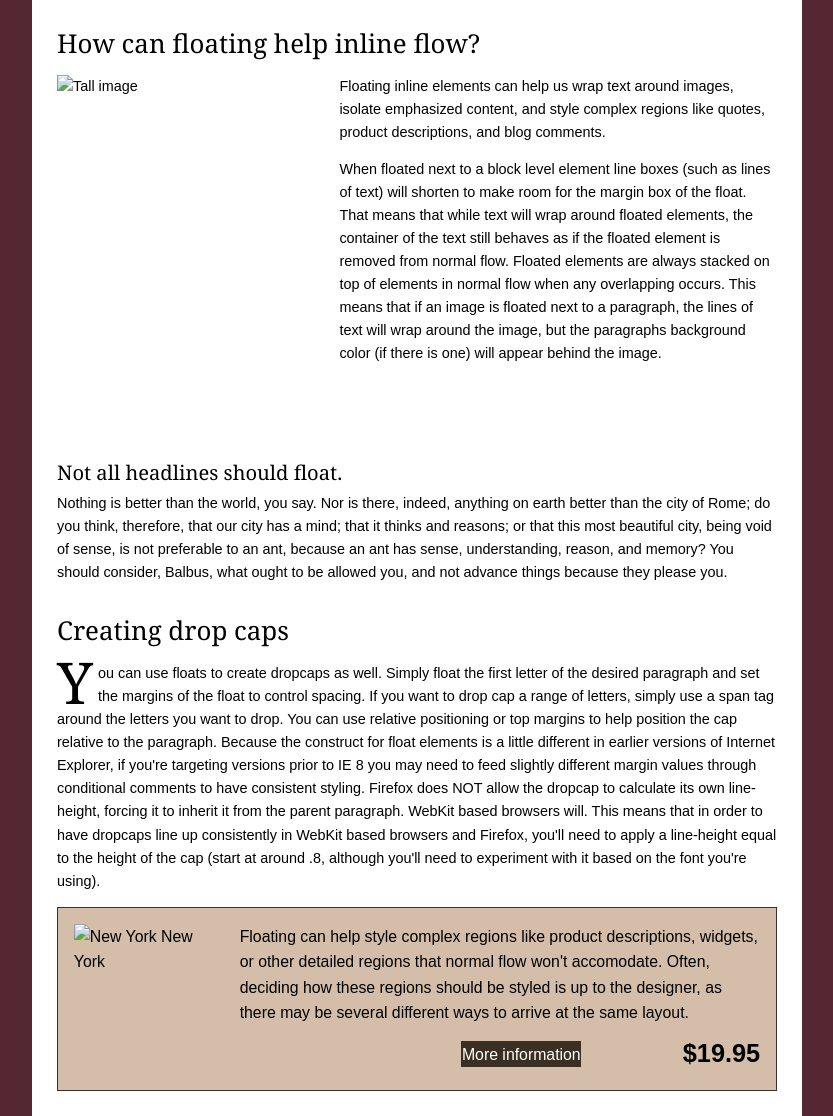
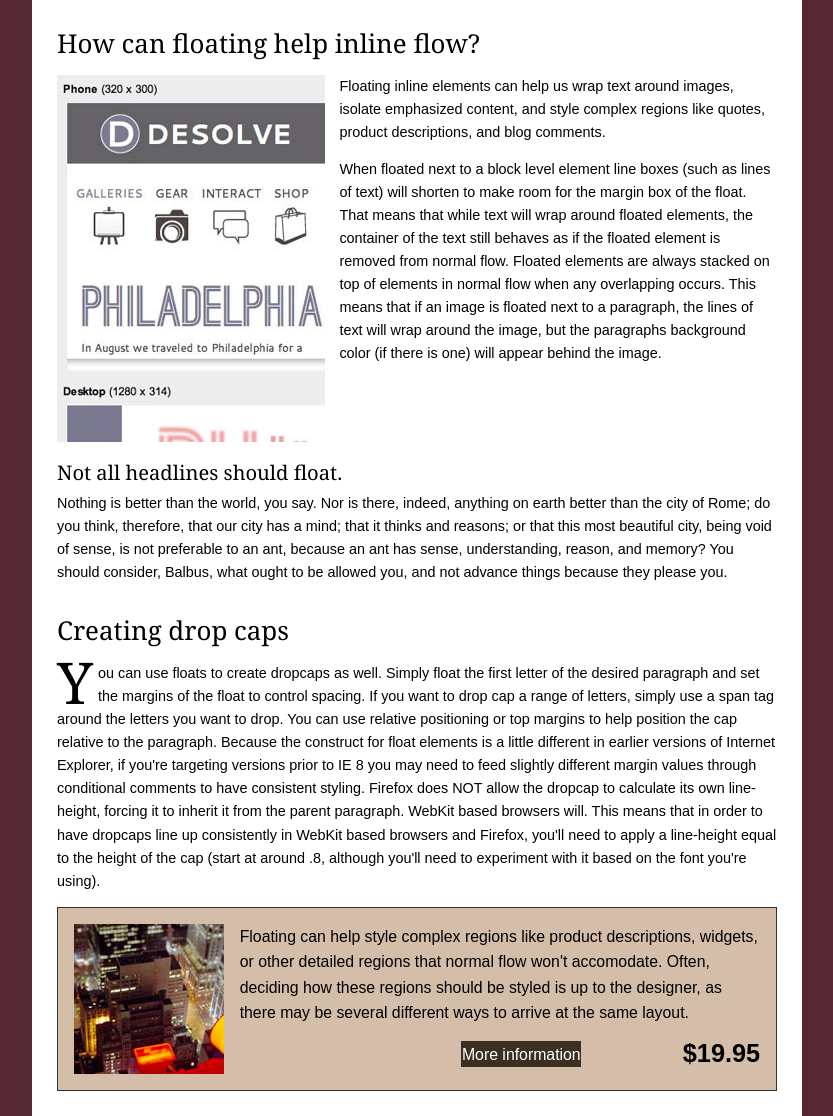
Before and after one commit to esalsied/tutorialpracticeassignment, a plain HTML site: page 03_05/inline.htm in a window 1280 px wide. Shown: the part 80-1196 px from the top of the page, without its empty margins (223-1056 px from the left). Drawn offline with Linux system fonts and the light colour scheme.

Commit message:
Image paths actually fixed

```diff
--- a/03_05/inline.htm
+++ b/03_05/inline.htm
@@ -117,7 +117,7 @@ article p {
 <article>
 <h2>How can floating help inline flow?</h2>
 <section class="textWrap">
-<p><img src="03_05/_images/tall.jpg" width="268" height="367" alt="Tall image">Floating inline elements can help us wrap text around images, isolate emphasized content, and style complex regions like quotes, product descriptions, and blog comments.</p>
+<p><img src="_images/tall.jpg" width="268" height="367" alt="Tall image">Floating inline elements can help us wrap text around images, isolate emphasized content, and style complex regions like quotes, product descriptions, and blog comments.</p>
 <p>When floated next to a block level element line boxes (such as lines of text) will shorten to make room for the margin box of the float. That means that while text will wrap around floated elements, the container of the text still behaves as if the floated element is removed from normal flow. Floated elements are always stacked on top of elements in normal flow when any overlapping occurs. This means that if an image is floated next to a paragraph, the lines of text will wrap around the image, but the paragraphs background color (if there is one) will appear behind the image.</p>
 <h3>Not all headlines should float.</h3>
 <p>Nothing is better than the world, you say. Nor is there, indeed, anything on earth better than the city of Rome; do you think, therefore, that our city has a mind; that it thinks and reasons; or that this most beautiful city, being void of sense, is not preferable to an ant, because an ant has sense, understanding, reason, and memory? You should consider, Balbus, what ought to be allowed you, and not advance things because they please you.</p>
@@ -127,7 +127,7 @@ article p {
 <p>You can use floats to create dropcaps as well. Simply float the first letter of the desired paragraph and set the margins of the float to control spacing. If you want to drop cap a range of letters, simply use a span tag around the letters you want to drop. You can use relative positioning or top margins to help position the cap relative to the paragraph. Because the construct for float elements is a little different in earlier versions of Internet Explorer, if you're targeting versions prior to IE 8 you may need to feed slightly different margin values through conditional comments to have consistent styling. Firefox does NOT allow the dropcap to calculate its own line-height, forcing it to inherit it from the parent paragraph. WebKit based browsers will. This means that in order to have dropcaps line up consistently in WebKit based browsers and Firefox, you'll need to apply a line-height equal to the height of the cap (start at around .8, although you'll need to experiment  with it based on the font you're using).</p>
 </section>
 <section class="complex">
-<p><img src="03_05/_images/nyc.jpg" width="150" height="150" alt="New York New York">Floating can help style complex regions like product descriptions, widgets, or other detailed regions that normal flow won't accomodate. Often, deciding how these regions should be styled is up to the designer, as there may be several different ways to arrive at the same layout.</p>
+<p><img src="_images/nyc.jpg" width="150" height="150" alt="New York New York">Floating can help style complex regions like product descriptions, widgets, or other detailed regions that normal flow won't accomodate. Often, deciding how these regions should be styled is up to the designer, as there may be several different ways to arrive at the same layout.</p>
 <p class="more">More information</p>
 <p class="price">$19.95</p>
 </section>
```
Also changed, not shown: 01_06/normal.htm (+1 -1 lines).
